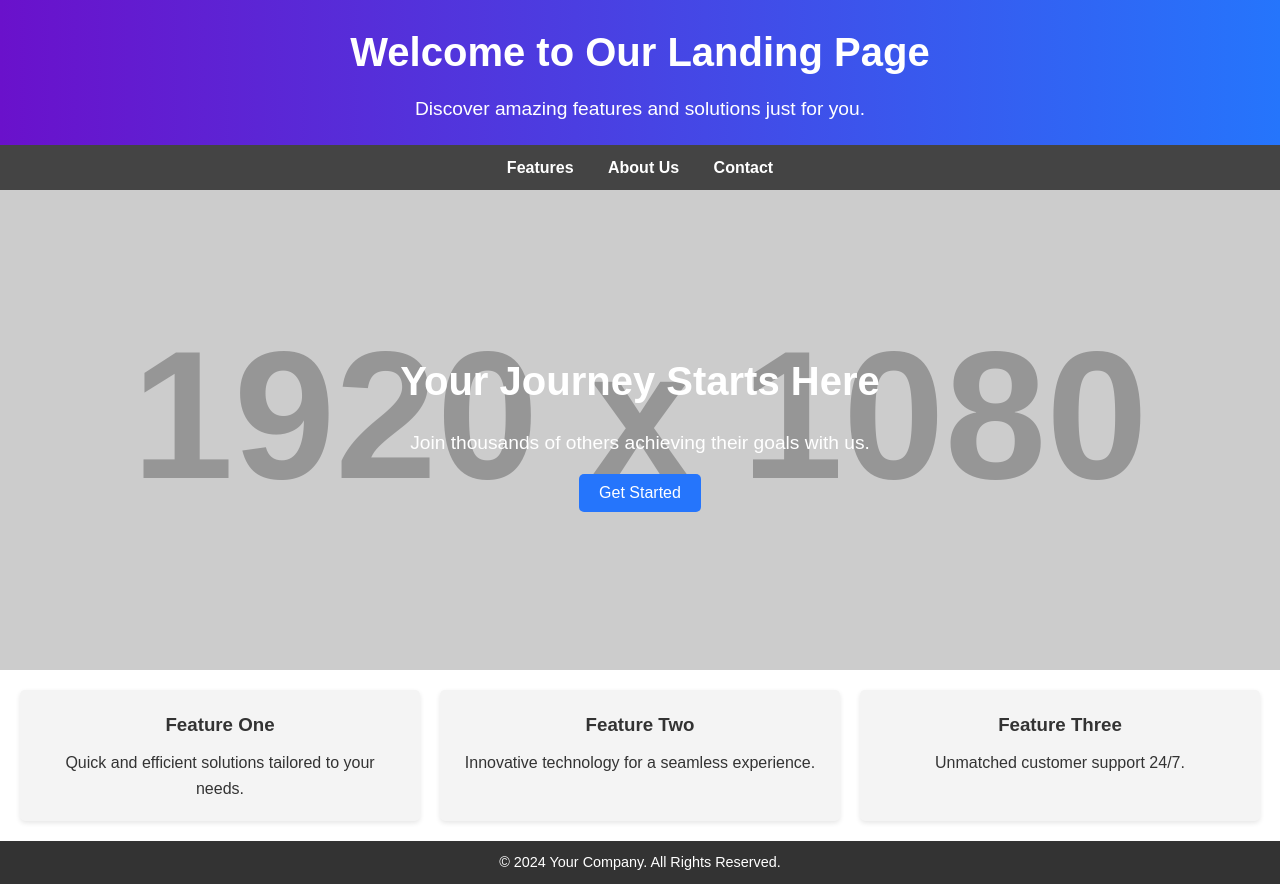
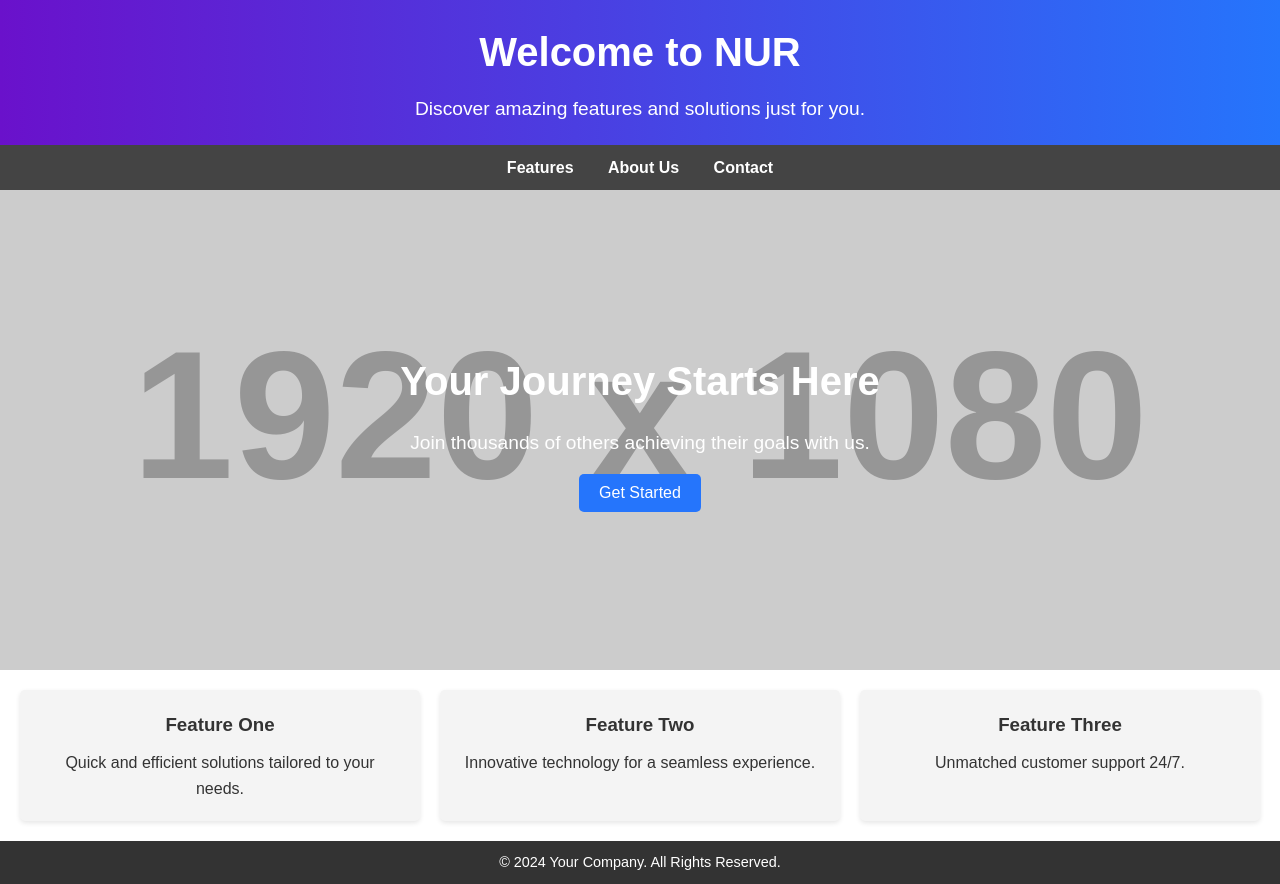
Before and after one commit to AlexanderTorrico/node_landing, a website: page views/landing.html in a window 1280 px wide. Drawn offline with Linux system fonts and the light colour scheme; placeholder pictures from the web are drawn by us.

Commit message:
change title include nur

```diff
--- a/views/landing.html
+++ b/views/landing.html
@@ -125,7 +125,7 @@
 </head>
 <body>
   <header>
-    <h1>Welcome to Our Landing Page</h1>
+    <h1>Welcome to NUR</h1>
     <p>Discover amazing features and solutions just for you.</p>
   </header>
   <nav>
```
